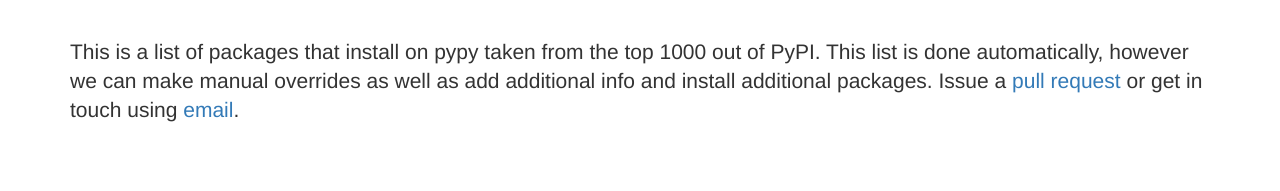
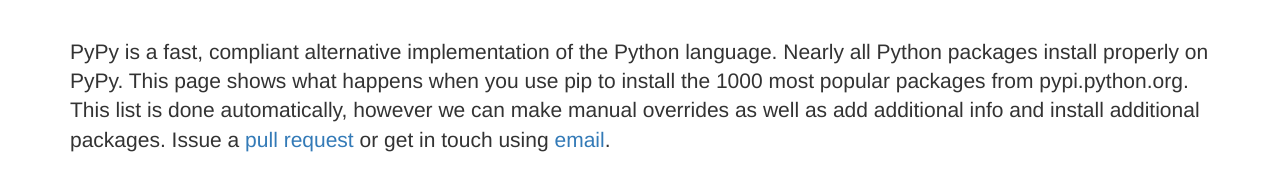
Before and after one commit to baroquesoftware/pypy.packages, a plain HTML site: page web/index.html in a window 1280 px wide. Shown: the part 433-624 px from the top of the page. Drawn offline with Linux system fonts and the light colour scheme; no server answers.

Commit message:
Explain what PyPy is, in header
Also:

- Add a summary that it nearly always works

- Mention that one still uses pip with pypy

```diff
--- a/web/index.html
+++ b/web/index.html
@@ -29,8 +29,10 @@
       </div>
 
       <p class="lead">
-	This is a list of packages that install on pypy taken from the top 1000 out of PyPI.
-        This list is done automatically, however we can make manual overrides as well as add
+	PyPy is a fast, compliant alternative implementation of the Python language.
+	Nearly all Python packages install properly on PyPy. This page shows what happens
+	when you use pip to install the 1000 most popular packages from pypi.python.org.
+	This list is done automatically, however we can make manual overrides as well as add
         additional info and install additional packages. Issue a
 	<a href="https://github.com/baroquesoftware/pypy.packages">pull request</a> or get in touch using
 	<a href="mailto:contact@baroquesoftware.com">email</a>.
```
